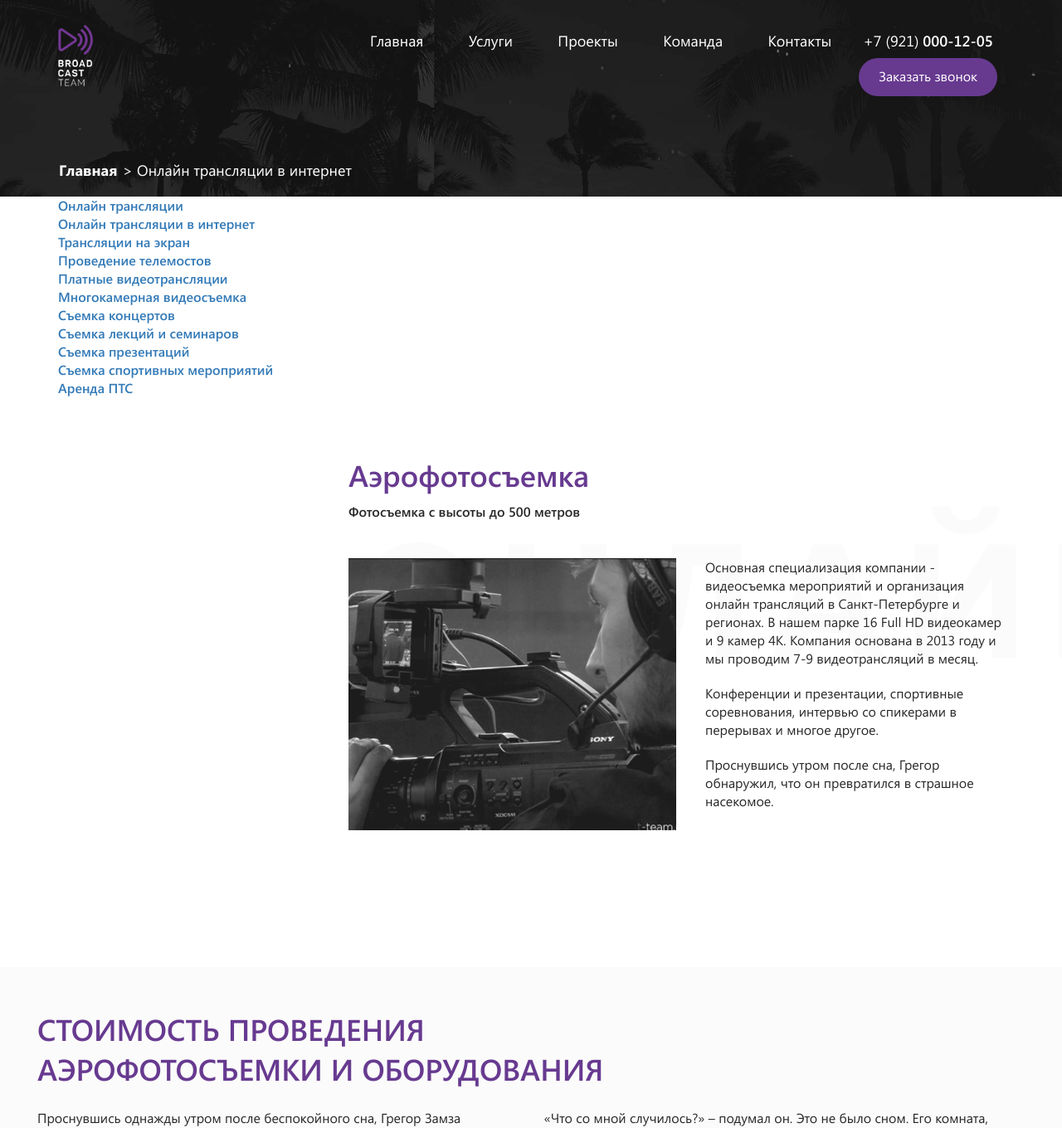
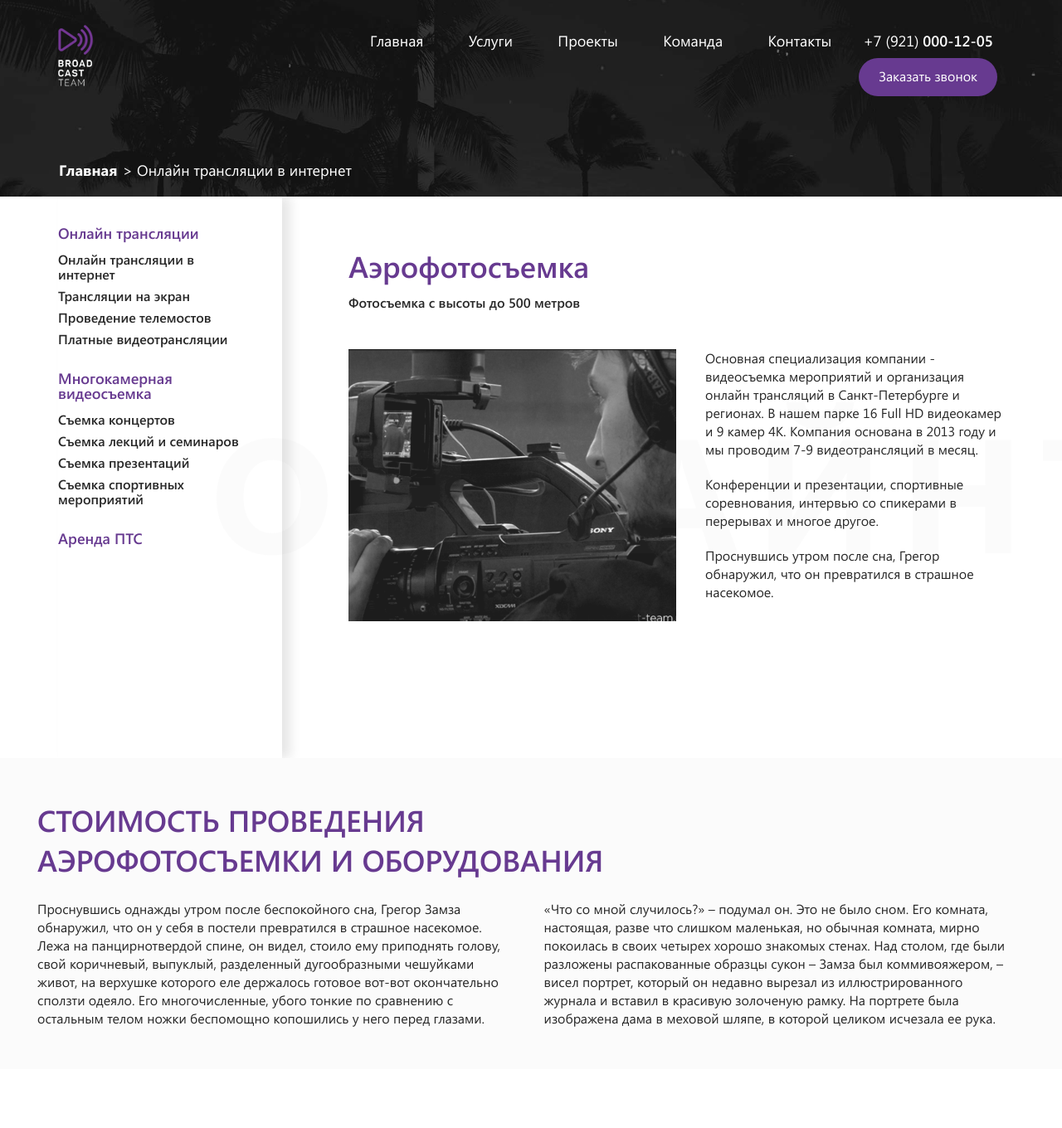
Before and after one commit to kvsemenoff/broadcast, a PHP site: page /aero.php in a window 1280 px wide. Shown: the top 1360 px of the page at 83% size. Run offline with PHP 8.4, Linux system fonts and the light colour scheme; style sheets or scripts are compiled from the project's sources; some libraries are stand-ins or nearby versions.

Commit message:
change aero.php

```diff
--- a/aero.php
+++ b/aero.php
@@ -3,12 +3,12 @@
 
 <div class="aero-top">
 	<div class="container clearfix">
+		<span class="aero-top__bg">Онлайнтрансляция</span>
 		<div class="aero-sidebar">
-			<span class="aero-top__bg">Онлайнтрансляция</span>
-			<ul class="sub">
+			<ul>
 				<li>
 					<a href="#">Онлайн трансляции</a>
-					<ul class="sub-list">
+					<ul>
 						<li><a href="#">Онлайн трансляции в интернет</a></li>
 						<li><a href="#">Трансляции на экран</a></li>
 						<li><a href="#">Проведение телемостов</a></li>
@@ -17,7 +17,7 @@
 				</li>
 				<li>
 					<a href="#">Многокамерная видеосъемка</a>
-					<ul class="sub-list">
+					<ul>
 						<li><a href="#">Съемка концертов</a></li>
 						<li><a href="#">Съемка лекций и семинаров</a></li>
 						<li><a href="#">Съемка презентаций</a></li>
--- a/css/style-de.css
+++ b/css/style-de.css
@@ -56,15 +56,14 @@
 .menu-wrap .main-menu > li:first-child .mobile-nav-active { border-color: #828282; }
 
 .aero-top { overflow: hidden; position: relative; }
-.aero-top__bg { text-transform: uppercase; color: rgba(152, 152, 152, 0.04); font-size: 195px; font-family: "SegoeUIBold"; display: block; position: absolute; top: 50%; left: 32%; z-index: 400; letter-spacing: 20px; }
+.aero-top__bg { text-transform: uppercase; color: rgba(152, 152, 152, 0.04); font-size: 195px; font-family: "SegoeUIBold"; display: block; position: absolute; top: 50%; left: 17%; z-index: 400; letter-spacing: 20px; }
 @media only screen and (max-width: 1200px) { .aero-top__bg { display: none; } }
 .aero-top .container { position: relative; }
-@media only screen and (min-width: 1200px) { .aero-top .container { min-height: 540px; } }
 
-.aero-top__content { padding: 60px 0 140px 15px; margin-left: 335px; }
+.aero-top__content { padding: 50px 0 140px 15px; margin-left: 335px; }
 .aero-top__content h2 { text-transform: none !important; }
 .aero-top__content .content__title_mobile { display: none; }
-@media only screen and (max-width: 1200px) { .aero-top__content { margin-left: 0; padding: 60px 0 50px; }
+@media only screen and (max-width: 1200px) { .aero-top__content { margin-left: 0; padding: 50px 0 50px; }
   .aero-top__content .content__title_decstop { display: none; }
   .aero-top__content .content__title_mobile { display: block; } }
 @media only screen and (max-width: 600px) { .aero-top__content { padding: 30px 0 0px; } }
@@ -78,6 +77,22 @@
 .aero-top__content .content__text { color: #282828; font-size: 16px; padding-bottom: 20px; line-height: 22px; font-family: "SegoeUIRegular"; }
 @media only screen and (max-width: 600px) { .aero-top__content .content__text { font-size: 14px; }
   .aero-top__content .content__text_last { display: none; } }
+
+.aero-sidebar { position: relative; }
+@media only screen and (min-width: 1200px) { .aero-sidebar { left: 15px; top: 0; bottom: 0; width: 270px; position: absolute; -webkit-box-shadow: 10px 0px 13px 0px rgba(0, 0, 0, 0.1); -moz-box-shadow: 10px 0px 13px 0px rgba(0, 0, 0, 0.1); box-shadow: 10px 0px 13px 0px rgba(0, 0, 0, 0.1); padding: 10px 40px 10px 0; } }
+.aero-sidebar > ul { font-family: "SegoeUISemiBold"; font-size: 16px; }
+@media only screen and (max-width: 1200px) { .aero-sidebar > ul { padding: 5px 0; -webkit-box-shadow: 0px 5px 13px 0px rgba(0, 0, 0, 0.1); -moz-box-shadow: 0px 5px 13px 0px rgba(0, 0, 0, 0.1); box-shadow: 0px 5px 13px 0px rgba(0, 0, 0, 0.1); } }
+@media only screen and (max-width: 1000px) { .aero-sidebar > ul { display: none; } }
+.aero-sidebar > ul > li { position: relative; }
+@media only screen and (max-width: 1200px) { .aero-sidebar > ul > li { display: inline-block; border-left: 1px solid #cacaca; }
+  .aero-sidebar > ul > li:first-child { border: none; }
+  .aero-sidebar > ul > li:hover ul { display: block; } }
+.aero-sidebar > ul > li a { color: #282828; line-height: 18px; padding: 4px 0; display: block; }
+@media only screen and (max-width: 1200px) { .aero-sidebar > ul > li a { padding: 6px 0; } }
+.aero-sidebar > ul > li > a { padding: 25px 0 10px; font-size: 18px; color: #673a90; }
+@media only screen and (max-width: 1200px) { .aero-sidebar > ul > li > a { padding: 10px 23px; } }
+.aero-sidebar > ul > li ul { background: #fff; }
+@media only screen and (max-width: 1200px) { .aero-sidebar > ul > li ul { display: none; position: absolute; left: 2px; right: 2px; top: 100%; padding: 10px 28px 15px; } }
 
 .top-text .container { padding: 170px 15px 220px; position: relative; }
 .top-text__title { font-family: "SegoeUIBold"; font-size: 54px; line-height: 66px; color: #fff; }
--- a/css/style-de.scss
+++ b/css/style-de.scss
@@ -256,7 +256,7 @@
 		display: block;
 		position: absolute;
 		top: 50%;
-		left: 32%;
+		left: 17%;
 		z-index: 400;
 		letter-spacing: 20px;
 		@media only screen and (max-width : 1200px) {
@@ -265,13 +265,10 @@
 	}
 	.container{
 		position: relative;
-		@media only screen and (min-width : 1200px) {
-			min-height: 540px;
-		}
 	}
 }
 .aero-top__content{
-	padding: 60px 0 140px 15px;
+	padding: 50px 0 140px 15px;
 	margin-left: 335px;
 	h2{
 		text-transform: none!important;
@@ -281,7 +278,7 @@
 	}
 	@media only screen and (max-width : 1200px) {
 		margin-left: 0;
-		padding: 60px 0 50px;
+		padding: 50px 0 50px;
 		.content__title_decstop{
 			display: none;
 		}
@@ -350,7 +347,74 @@
 }
 
 .aero-sidebar{
-
+	position: relative;
+	@media only screen and (min-width : 1200px) {
+		left: 15px;
+		top: 0;
+		bottom: 0;
+		width: 270px;
+		position: absolute;
+		-webkit-box-shadow: 10px 0px 13px 0px rgba(0,0,0,0.1);
+		-moz-box-shadow: 10px 0px 13px 0px rgba(0,0,0,0.1);
+		box-shadow: 10px 0px 13px 0px rgba(0,0,0,0.1);
+		padding: 10px 40px 10px 0;
+	}
+	& > ul{
+		font-family: "SegoeUISemiBold";
+		font-size: 16px;
+		@media only screen and (max-width : 1200px) {
+			padding: 5px 0;
+			-webkit-box-shadow: 0px 5px 13px 0px rgba(0,0,0,0.1);
+			-moz-box-shadow: 0px 5px 13px 0px rgba(0,0,0,0.1);
+			box-shadow: 0px 5px 13px 0px rgba(0,0,0,0.1);
+		}
+		@media only screen and (max-width : 1000px) {
+			display: none;
+		}
+		& > li{
+			position: relative;
+			@media only screen and (max-width : 1200px) {
+				display: inline-block;
+				border-left: 1px solid #cacaca;
+				&:first-child{
+					border: none;
+				}
+				&:hover{
+					& ul{
+						display: block;
+					}
+				}
+			}
+			a{
+				color: #282828;
+				line-height: 18px;
+				padding: 4px 0;
+				display: block;
+				@media only screen and (max-width : 1200px) {
+					padding: 6px 0;
+				}
+			}
+			& > a{
+				padding: 25px 0 10px;
+				font-size: 18px;
+				color: #673a90;
+				@media only screen and (max-width : 1200px) {
+					padding: 10px 23px;
+				}
+			}
+			& ul{
+				background: #fff;
+				@media only screen and (max-width : 1200px) {
+					display: none;
+					position: absolute;
+					left: 2px;
+					right: 2px;
+					top: 100%;
+					padding: 10px 28px 15px;
+				}
+			}
+		}
+	}
 }
 
 .top-text{
```
